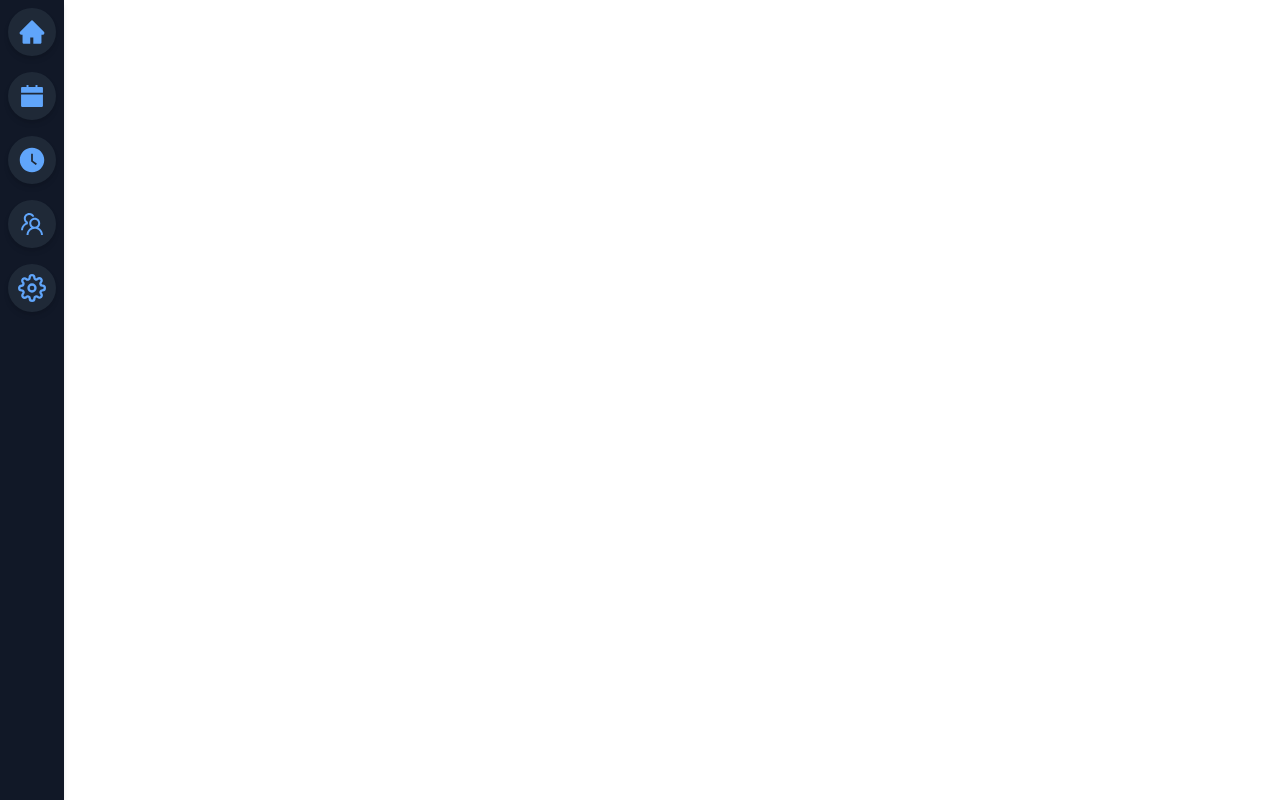
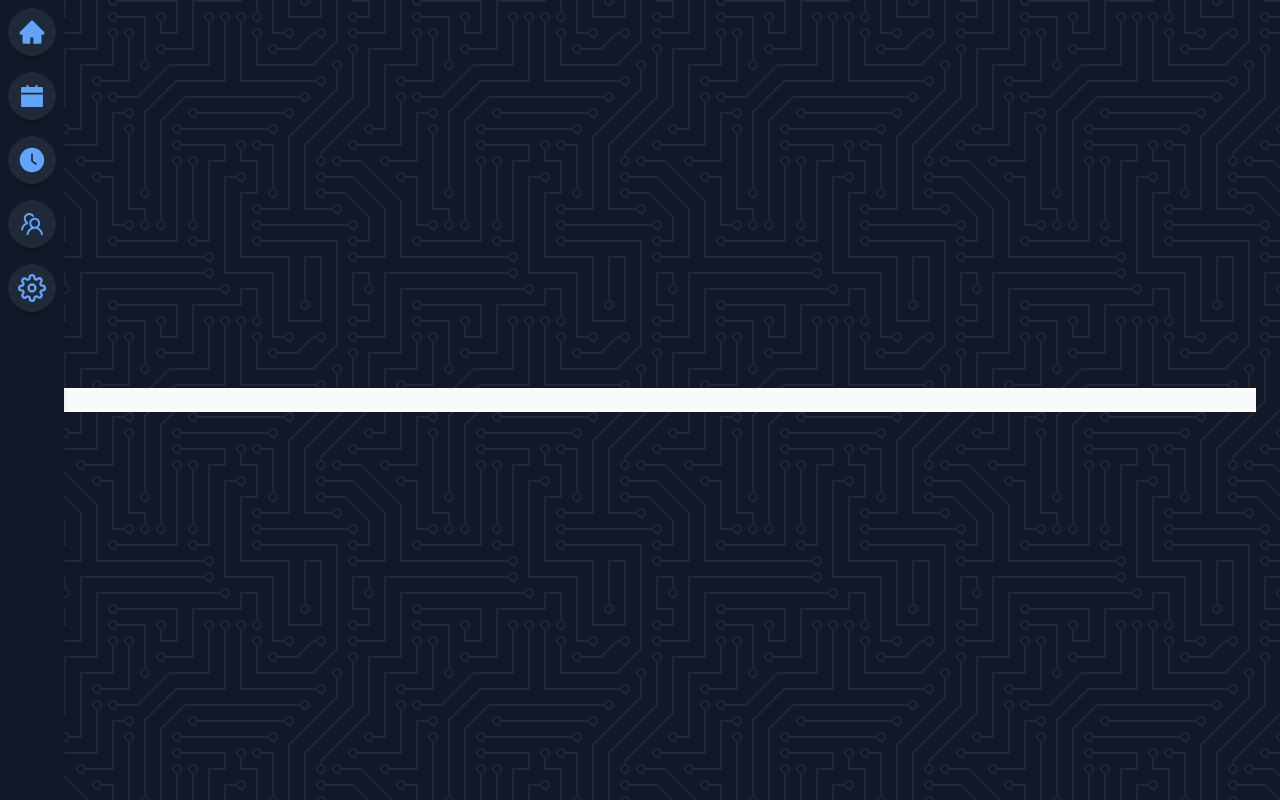
Before and after one commit to ScriptedRain/timerApp, a React (Create React App) app: page /calendar in a window 1280 px wide. Built offline with nearby package versions, Linux system fonts and the light colour scheme.

Commit message:
added patter component

```diff
--- a/src/App.js
+++ b/src/App.js
@@ -3,6 +3,7 @@ import Home from './Pages/Home'
 import About from './Pages/About'
 import './index.css'
 import Sidebar from './Components/Sidebar'
+import { Calendar } from './Pages/Calendar'
 
 function App() {
   return (
@@ -13,9 +14,8 @@ function App() {
       <Router>
         <Routes>
           <Route exact path='/' element={<Home />} />
-
-          <Route path='/About' element={<About />} />
-          <Route path='/Team'>{/* <Team /> */}</Route>
+          <Route path='/about' element={<About />} />
+          <Route path='/calendar' element={<Calendar />} />
         </Routes>
       </Router>
     </div>
--- a/src/Components/Hero.jsx
+++ b/src/Components/Hero.jsx
@@ -1,14 +1,12 @@
 import React from 'react'
 import Register from './Register'
 import { useAuth } from '../firebase-config'
+import Pattern from './Pattern'
 const Hero = () => {
   const currentUser = useAuth()
 
   return (
-    <div>
-      <header className='bg-gray-900 pattern'>
-        <div className='container px-6 mx-auto'>
-          <div className='flex flex-col items-center py-6 lg:h-screen lg:flex-row'>
+    <Pattern>
       <div className='lg:w-1/2'>
         <h2 className='text-4xl font-semibold text-gray-100'>Dynamik</h2>
 
@@ -20,17 +18,14 @@ const Hero = () => {
         </h3>
 
         <p className='mt-3 text-gray-100'>
-                Welcome to the ultimate productivity app, the only app you will
-                ever need to stay productive. Now you don't have to have
-                seperate apps for a calendar, timer and tasks to manage.
+          Welcome to the ultimate productivity app, the only app you will ever
+          need to stay productive. Now you don't have to have seperate apps for
+          a calendar, timer and tasks to manage.
         </p>
       </div>
 
       <Register />
-          </div>
-        </div>
-      </header>
-    </div>
+    </Pattern>
   )
 }
 
--- /dev/null
+++ b/src/Components/Pattern.jsx
@@ -0,0 +1,15 @@
+import React from 'react'
+
+const Pattern = ({ children }) => {
+  return (
+    <header className='bg-gray-900 pattern'>
+      <div className='container px-6 mx-auto'>
+        <div className='flex items-center py-6 h-screen flex-row'>
+          {children}
+        </div>
+      </div>
+    </header>
+  )
+}
+
+export default Pattern
--- a/src/Pages/Calendar.jsx
+++ b/src/Pages/Calendar.jsx
@@ -1,9 +1,15 @@
 import React from 'react'
+import Pattern from '../Components/Pattern'
 
 export const Calendar = () => {
-    return (
-        <div>
-
-        </div>
-    )
+  const image = new URL(
+    'https://www.tokkoro.com/picsup/5081898-forest-nature-road.jpg'
+  )
+  return (
+    <div>
+      <Pattern>
+        <div className='container w-screen bg-slate-50'>a</div>
+      </Pattern>
+    </div>
+  )
 }
--- a/src/Pages/Home.jsx
+++ b/src/Pages/Home.jsx
@@ -1,7 +1,11 @@
 import Hero from '../Components/Hero'
 
 const Home = () => {
-  return <Hero />
+  return (
+    <div>
+      <Hero />
+    </div>
+  )
 }
 
 export default Home
```
Also changed, not shown: 1 other file (tests, documents, lock files or other folders). Lines whose indentation alone changed are shown as unchanged.
